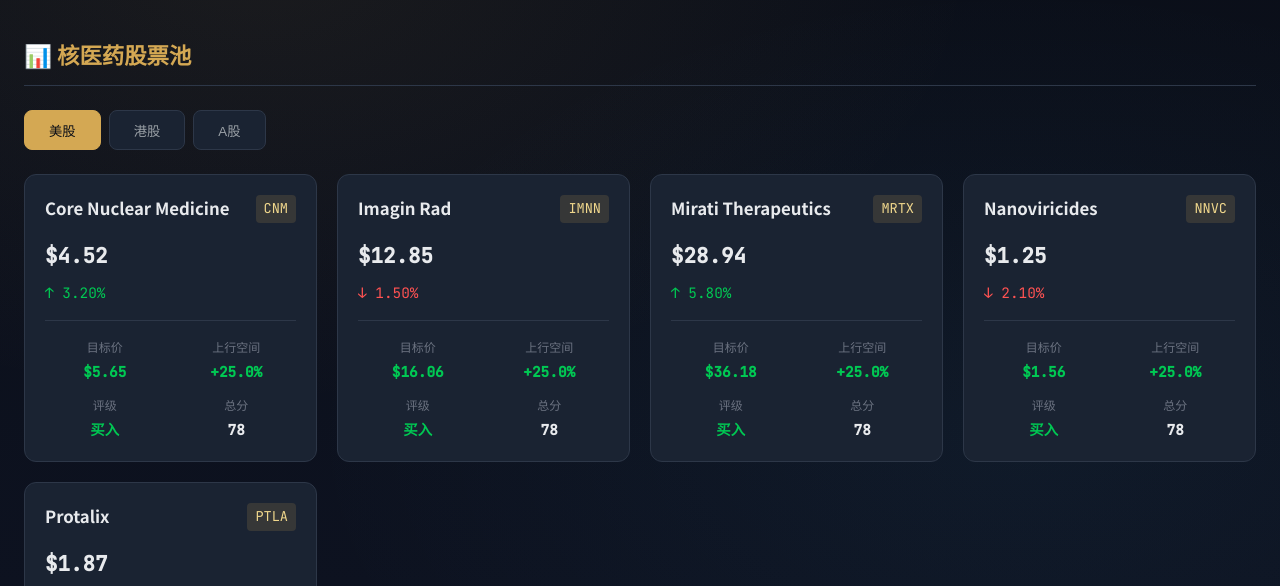
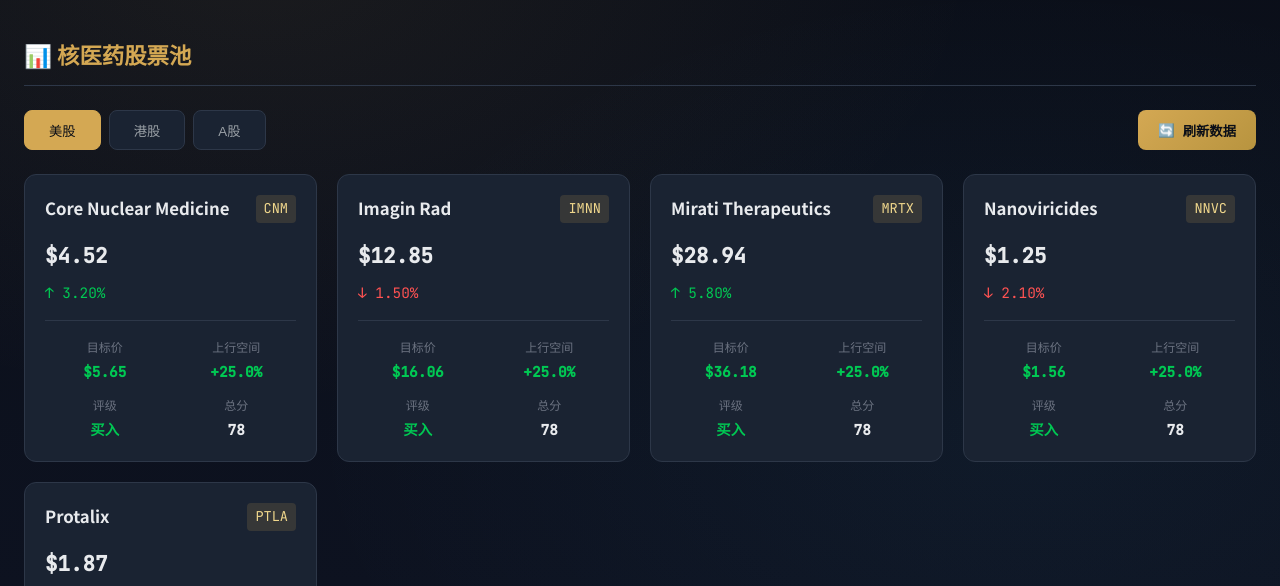
Before and after one commit to yingli0319-svg/eagle-eye-phi, a website built with Vite: page nuclear.html in a window 1280 px wide. Shown: the part 206-792 px from the top of the page. Built offline with nearby package versions, Linux system fonts and the light colour scheme.

Commit message:
Update nuclear.html

```diff
--- a/nuclear.html
+++ b/nuclear.html
@@ -48,6 +48,9 @@
                     <button class="tab-btn active" data-tab="us">美股</button>
                     <button class="tab-btn" data-tab="hk">港股</button>
                     <button class="tab-btn" data-tab="cn">A股</button>
+                    <button class="btn-refresh" onclick="refreshNuclearStocks('US')">
+                        <span>🔄</span> 刷新数据
+                    </button>
                 </div>
 
                 <div class="nuclear-grid" id="nuclear-stocks">
```
